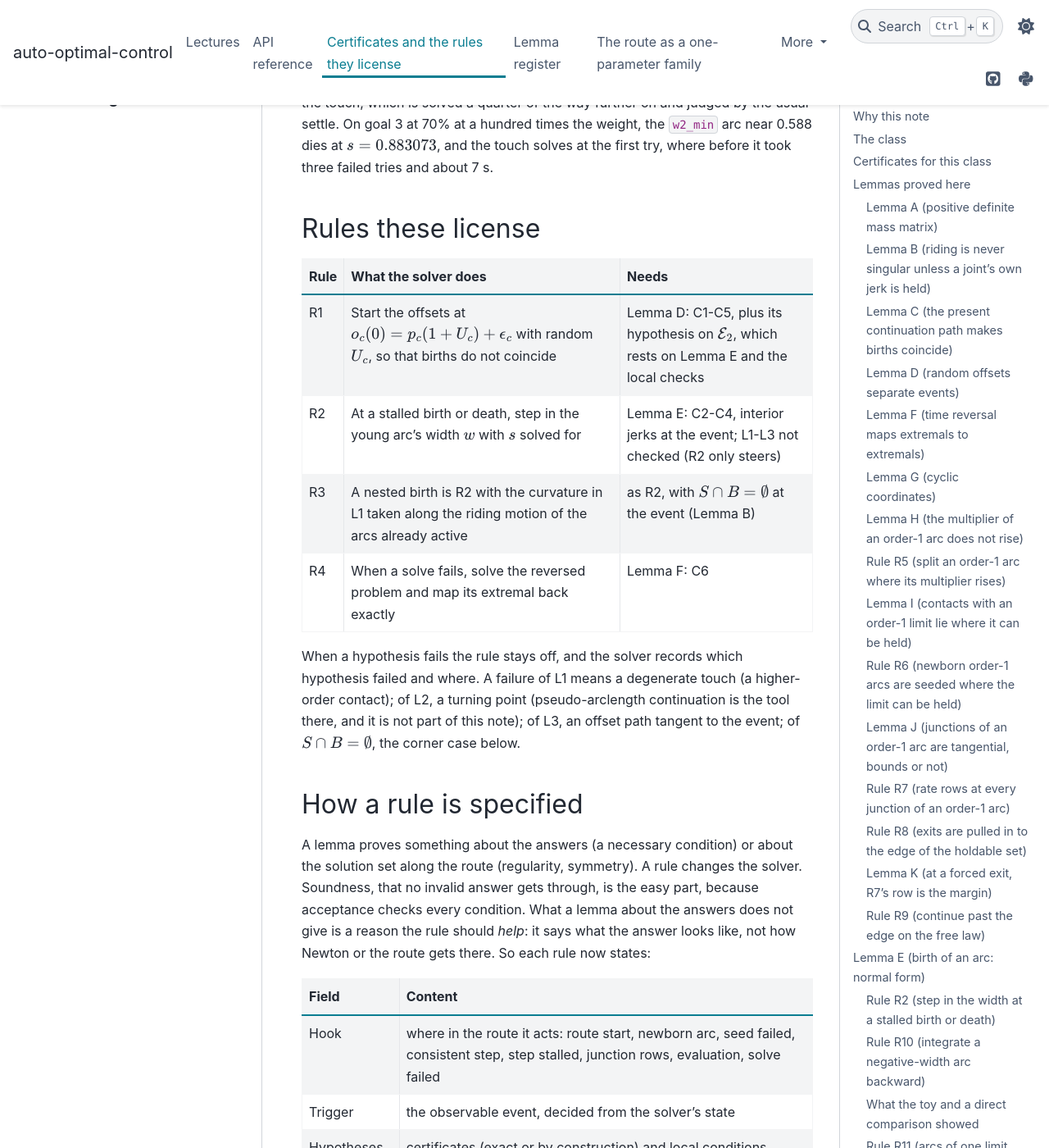
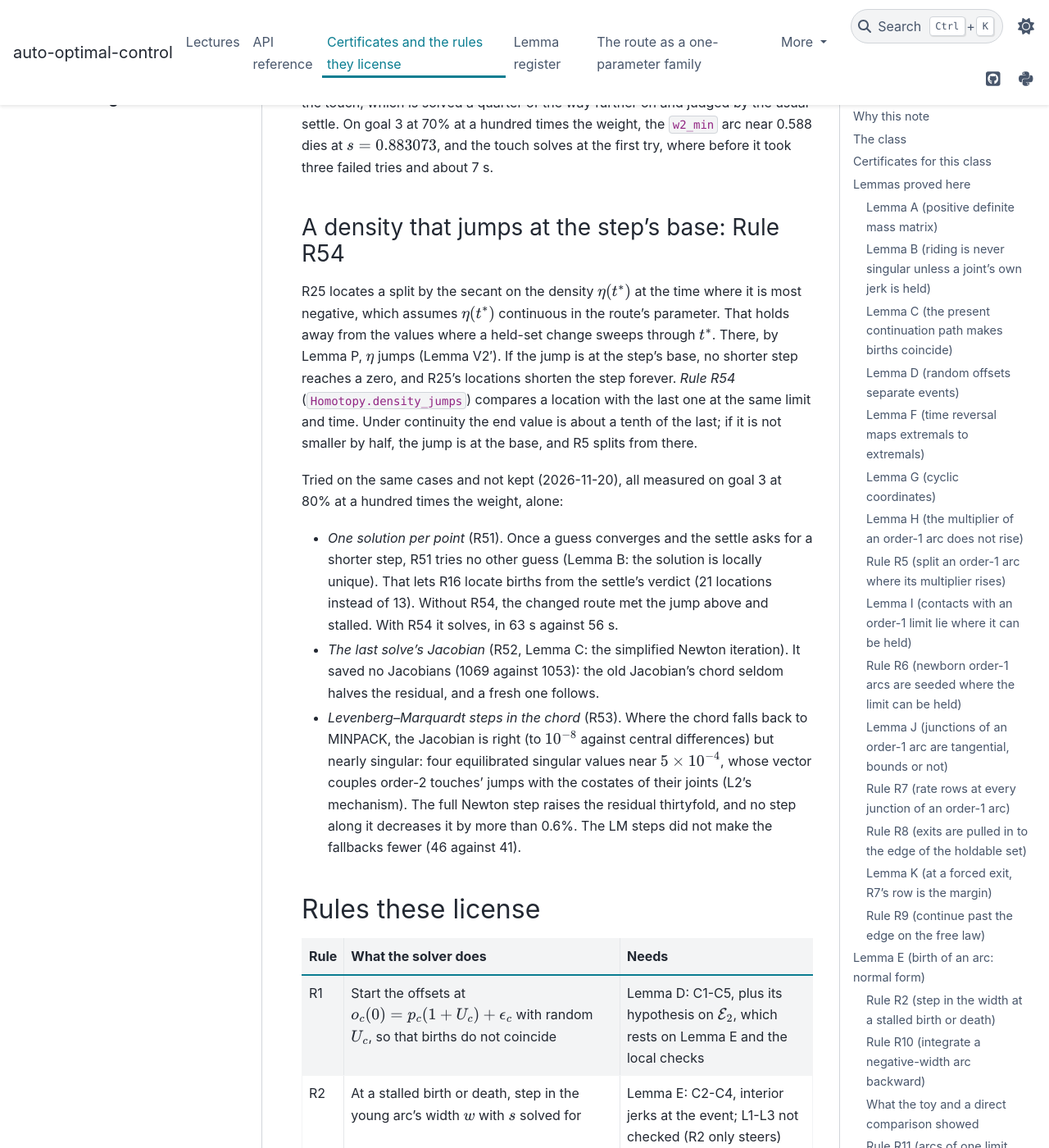
Before and after one commit to idm23/auto-optimal-control, a Sphinx documentation site: the page built from docs/notes/structure_certificates.md, in a window 1280 px wide and 1400 px high, scrolled down 57299 px. Shown: the whole window at 82% size. Built offline with Sphinx 7.4.7 and the PyData theme 0.15.4, drawn with Linux system fonts in a browser that asks for light colours.

Commit message:
Certificates note: R54, and R51-R53 as tried
Co-Authored-By: Claude Opus 5.5 <noreply@anthropic.com>
Claude-Session: https://claude.ai/code/session_01DzJDSTVJjP1uaCvVbe25Pf

```diff
--- a/docs/notes/structure_certificates.md
+++ b/docs/notes/structure_certificates.md
@@ -2170,6 +2170,34 @@ on and judged by the usual settle. On goal 3 at 70% at a hundred times the weigh
 `w2_min` arc near 0.588 dies at $s = 0.883073$, and the touch solves at the first try,
 where before it took three failed tries and about 7 s.
 
+### A density that jumps at the step's base: Rule R54
+
+R25 locates a split by the secant on the density $\eta(t^*)$ at the time where it is most
+negative, which assumes $\eta(t^*)$ continuous in the route's parameter. That holds away
+from the values where a held-set change sweeps through $t^*$. There, by Lemma P, $\eta$
+jumps (Lemma V2′). If the jump is at the step's base, no shorter step reaches a zero, and
+R25's locations shorten the step forever. *Rule R54* (`Homotopy.density_jumps`) compares
+a location with the last one at the same limit and time. Under continuity the end value
+is about a tenth of the last; if it is not smaller by half, the jump is at the base, and
+R5 splits from there.
+
+Tried on the same cases and not kept (2026-11-20), all measured on goal 3 at 80% at a
+hundred times the weight, alone:
+- *One solution per point* (R51). Once a guess converges and the settle asks for a
+  shorter step, R51 tries no other guess (Lemma B: the solution is locally unique). That
+  lets R16 locate births from the settle's verdict (21 locations instead of 13). Without
+  R54, the changed route met the jump above and stalled. With R54 it solves, in 63 s
+  against 56 s.
+- *The last solve's Jacobian* (R52, Lemma C: the simplified Newton iteration). It saved
+  no Jacobians (1069 against 1053): the old Jacobian's chord seldom halves the residual,
+  and a fresh one follows.
+- *Levenberg–Marquardt steps in the chord* (R53). Where the chord falls back to MINPACK,
+  the Jacobian is right (to $10^{-8}$ against central differences) but nearly singular:
+  four equilibrated singular values near $5 \times 10^{-4}$, whose vector couples order-2
+  touches' jumps with the costates of their joints (L2's mechanism). The full Newton step
+  raises the residual thirtyfold, and no step along it decreases it by more than 0.6%.
+  The LM steps did not make the fallbacks fewer (46 against 41).
+
 ## Rules these license
 
 | Rule | What the solver does | Needs |
```
